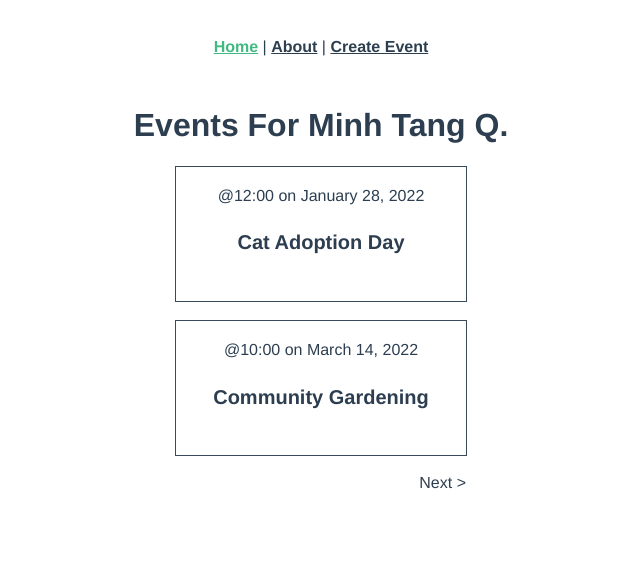
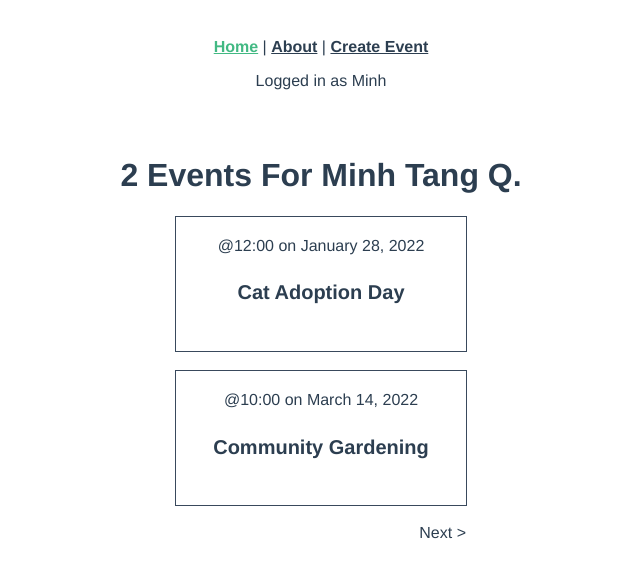
Before and after one commit to rubykachu/VueMaster3, a Vue app: page / in a window 1280 px wide. Shown: the top 578 px of the page, without its empty margins (319-959 px from the left). Built offline with nearby package versions, Linux system fonts and the light colour scheme; data requests are answered from the project's data file.

Commit message:
Demo pinia

```diff
--- a/package.json
+++ b/package.json
@@ -11,6 +11,7 @@
     "axios": "^0.27.2",
     "core-js": "^3.8.3",
     "nprogress": "^0.2.0",
+    "pinia": "^2.0.14",
     "uuid": "^8.3.2",
     "vue": "^3.2.13",
     "vue-router": "^4.0.16",
--- a/src/App.vue
+++ b/src/App.vue
@@ -7,14 +7,22 @@
     <router-link :to="{ name: 'EventList' }">Home</router-link> |
     <router-link :to="{ name: 'AboutView' }">About</router-link> |
     <router-link :to="{ name: 'EventNew' }">Create Event</router-link>
+
+    <p>Logged in as {{ userStore.firstName }}</p>
   </nav>
   <router-view/>
 </template>
 
 <script>
-  export default {
-    inject: ['GStore']
-  }
+import { useUserStore } from './store/UserStore'
+
+export default {
+  setup() {
+    const userStore = useUserStore()
+    return { userStore }
+  },
+  inject: ['GStore']
+}
 </script>
 <style>
 #app {
--- a/src/main.js
+++ b/src/main.js
@@ -1,4 +1,5 @@
 import { createApp, reactive } from 'vue'
+import { createPinia } from 'pinia'
 import App from './App.vue'
 import router from './router'
 import 'nprogress/nprogress.css'
@@ -10,6 +11,7 @@ const GStore = reactive({ flashMessage: '' })
 createApp(App)
   .use(store)
   .use(router)
+  .use(createPinia())
   .provide('GStore', GStore)
   .mount('#app')
 
--- /dev/null
+++ b/src/store/UserStore.js
@@ -0,0 +1,16 @@
+import { defineStore } from 'pinia'
+
+export const useUserStore = defineStore('UserStore', {
+  state() {
+    return {
+      user: 'Minh Tang Q.'
+    }
+  },
+  getters: {
+    firstName() {
+      return this.user.split(' ')[0]
+    },
+    // Use arrow function, pass `state`
+    middleName: state => state.user.split(' ')[1]
+  }
+})
--- a/src/store/modules/event.js
+++ b/src/store/modules/event.js
@@ -10,6 +10,9 @@ export default {
     totalEvents: 0
   },
   getters: {
+    countEvents(state) {
+      return state.events.length
+    }
   },
   mutations: {
     ADD_EVENT(state, event) {
--- a/src/views/events/EventLayout.vue
+++ b/src/views/events/EventLayout.vue
@@ -23,7 +23,6 @@ export default {
   },
   created() {
     // this.$store.dispatch('fetchEvent', this.id)
-    console.log(this.id)
     this.fetchEvent(this.id)
       .catch(e => {
         this.$router.push({ name: 'ErrorDisplay', params: { error: e } })
--- a/src/views/events/EventList.vue
+++ b/src/views/events/EventList.vue
@@ -1,5 +1,5 @@
 <template>
-  <h1>Events For {{ user.userInfo.name }}</h1>
+  <h1>{{ countEvents }} Events For {{ user.userInfo.name }}</h1>
 
   <div class="events">
     <EventCart v-for="(event, index) in event.events" :key="index" :event="event"/>
@@ -19,7 +19,7 @@
 <script>
 import { watchEffect } from 'vue'
 import EventCart from '@/components/EventCart.vue'
-import { mapState, mapActions } from 'vuex'
+import { mapState, mapActions, mapGetters } from 'vuex'
 
 const PERPAGE = 2
 
@@ -49,6 +49,7 @@ export default {
   },
   computed: {
     ...mapState(['user', 'event', 'totalEvents']),
+    ...mapGetters('event', ['countEvents']),
     hasPrevPage() {
       return this.page != 1
     },
```
Also changed, not shown: 1 other file (tests, documents, lock files or other folders).
